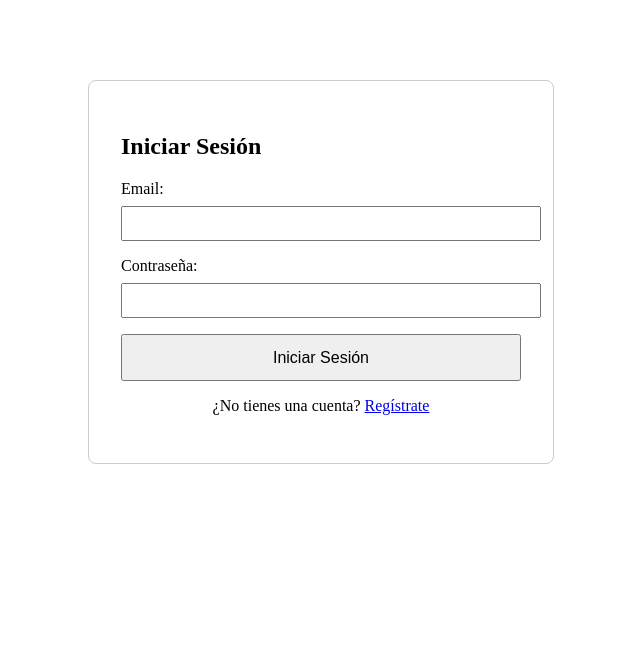
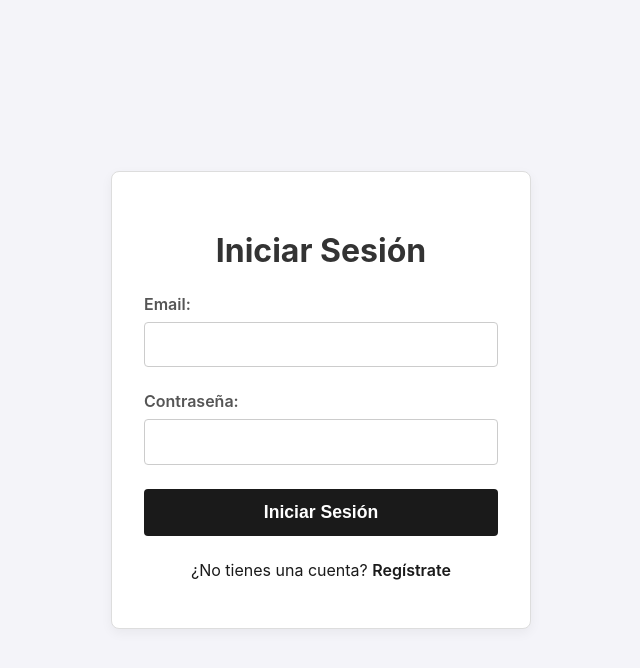
Before and after one commit to lautaromclaren/autopublicador-IA, a React (Vite) app in the folder frontend/: page /login in a window 1280 px wide. Shown: the top 668 px of the page, without its empty margins (319-959 px from the left). Built offline with nearby package versions, Linux system fonts and the light colour scheme; no server answers.

Commit message:
feat(ai): implementar seleccion de tono dinamico para generacion de contenido

```diff
--- /dev/null
+++ b/frontend/src/App.css
@@ -0,0 +1,27 @@
+/* src/App.css */
+
+/* Estilos base para una mejor tipografía y caja */
+body {
+  font-family: -apple-system, BlinkMacSystemFont, 'Segoe UI', Roboto, Helvetica, Arial, sans-serif;
+  margin: 0;
+  background-color: #ffffff;
+  color: #1a1a1a;
+}
+
+* {
+  box-sizing: border-box;
+}
+
+/* Contenedor principal de la aplicación */
+.main-container {
+  max-width: 900px; /* Un ancho máximo para el contenido en escritorios */
+  margin: 0 auto; /* Centra el contenedor */
+  padding: 2rem;
+}
+
+/* Media Query para pantallas pequeñas */
+@media (max-width: 768px) {
+  .main-container {
+    padding: 1rem; /* Reduce el padding en móviles para más espacio */
+  }
+}
--- a/frontend/src/App.jsx
+++ b/frontend/src/App.jsx
@@ -2,24 +2,24 @@
 
 import Header from './components/Header.jsx';
 import GeneratorForm from './components/GeneratorForm.jsx';
-import { useAuth } from './context/AuthContext.jsx'; // <-- Usamos el hook
+import { useAuth } from './context/AuthContext.jsx';
+import './App.css'; // Importamos los estilos globales
 
 function App() {
-  const { user } = useAuth(); // Obtenemos la información del usuario
+  const { user } = useAuth();
 
   return (
     <div>
       <Header />
 
-      <main style={{ padding: '2rem' }}>
-        {/* Mostramos un saludo personalizado si tenemos los datos del usuario */}
+      <main className="main-container">
         <h1>Bienvenido al Panel, {user ? user.email : 'Usuario'}!</h1>
         <p>Desde aquí podrás gestionar y automatizar todo tu contenido.</p>
 
         <GeneratorForm />
       </main>
     </div>
-  )
+  );
 }
 
 export default App;
--- /dev/null
+++ b/frontend/src/pages/AuthPages.css
@@ -0,0 +1,95 @@
+/* src/pages/AuthPages.css */
+
+.auth-container {
+  display: flex;
+  justify-content: center;
+  align-items: center;
+  min-height: 100vh; /* Ocupa toda la altura de la pantalla */
+  padding: 1rem;
+  background-color: #f4f4f9; /* Un fondo suave */
+}
+
+.auth-form-wrapper {
+  width: 100%;
+  max-width: 420px; /* Ancho máximo en escritorios */
+  padding: 2rem;
+  background-color: white;
+  border: 1px solid #ddd;
+  border-radius: 8px;
+  box-shadow: 0 4px 12px rgba(0, 0, 0, 0.05);
+}
+
+.auth-form-wrapper h2 {
+  text-align: center;
+  margin-bottom: 1.5rem;
+  font-size: 2rem;
+  color: #333;
+}
+
+.form-group {
+  margin-bottom: 1.5rem;
+}
+
+.form-group label {
+  display: block;
+  margin-bottom: 0.5rem;
+  font-weight: 600;
+  color: #555;
+}
+
+.form-group input {
+  width: 100%;
+  padding: 0.8rem;
+  font-size: 1rem;
+  border: 1px solid #ccc;
+  border-radius: 4px;
+}
+
+.auth-button {
+  width: 100%;
+  padding: 0.8rem;
+  font-size: 1.1rem;
+  font-weight: 700;
+  color: white;
+  background-color: #1a1a1a;
+  border: none;
+  border-radius: 4px;
+  cursor: pointer;
+  transition: background-color 0.2s;
+}
+
+.auth-button:disabled {
+  background-color: #888;
+  cursor: not-allowed;
+}
+
+.auth-button:hover:not(:disabled) {
+  background-color: #444;
+}
+
+.auth-link {
+  margin-top: 1.5rem;
+  text-align: center;
+}
+
+.auth-link a {
+  color: #1a1a1a;
+  text-decoration: none;
+  font-weight: 600;
+}
+
+.auth-link a:hover {
+  text-decoration: underline;
+}
+
+.error-message {
+  color: #d93025;
+  margin-bottom: 1rem;
+  text-align: center;
+}
+
+.success-message {
+  color: #1e8e3e;
+  margin-bottom: 1rem;
+  text-align: center;
+}
--- a/frontend/src/pages/HistoryPage.jsx
+++ b/frontend/src/pages/HistoryPage.jsx
@@ -1,8 +1,9 @@
-// src/pages/HistoryPage.jsx - VERSIÓN CORRECTA Y LIMPIA
+// src/pages/HistoryPage.jsx
 
 import { useState, useEffect } from 'react';
 import { apiClient } from '../context/AuthContext';
-import Header from '../components/Header'; // La ruta correcta para Header es '../components/Header'
+import Header from '../components/Header';
+import '../App.css'; // Importamos los mismos estilos globales
 
 function HistoryPage() {
   const [history, setHistory] = useState([]);
@@ -28,7 +29,7 @@ function HistoryPage() {
   return (
     <div>
       <Header />
-      <main style={{ padding: '2rem' }}>
+      <main className="main-container">
         <h1>Tu Historial de Generaciones</h1>
 
         {isLoading && <p>Cargando historial...</p>}
--- a/frontend/src/pages/LoginPage.jsx
+++ b/frontend/src/pages/LoginPage.jsx
@@ -3,28 +3,24 @@
 import { useState } from 'react';
 import { useNavigate, Link } from 'react-router-dom';
 import { useAuth } from '../context/AuthContext';
+import './AuthPages.css'; // <-- 1. IMPORTAMOS NUESTRO CSS
 
 function LoginPage() {
   const [formData, setFormData] = useState({ email: '', password: '' });
   const [error, setError] = useState('');
   const [isLoading, setIsLoading] = useState(false);
   const navigate = useNavigate();
-  const { login } = useAuth(); // Obtenemos la nueva y potente función de login
+  const { login } = useAuth();
 
-  const handleChange = (e) => {
-    setFormData({ ...formData, [e.target.id]: e.target.value });
-  };
+  const handleChange = (e) => setFormData({ ...formData, [e.target.id]: e.target.value });
 
   const handleSubmit = async (event) => {
     event.preventDefault();
     setIsLoading(true);
     setError('');
-
     try {
-      // Llamamos a la función del contexto, que se encarga de TODO
       await login(formData.email, formData.password);
-      // Si login() no lanza un error, la autenticación fue exitosa
-      navigate('/'); // Ahora la navegación ocurre después de que el contexto se actualizó
+      navigate('/');
     } catch (err) {
       setError(err.response?.data?.message || 'Error al iniciar sesión.');
     } finally {
@@ -33,42 +29,36 @@ function LoginPage() {
   };
 
   return (
-    // ... el JSX del formulario se mantiene exactamente igual ...
-    <div style={{ maxWidth: '400px', margin: '5rem auto', padding: '2rem', border: '1px solid #ccc', borderRadius: '8px' }}>
+    // 2. APLICAMOS LAS NUEVAS CLASES CSS
+    <div className="auth-container">
+      <div className="auth-form-wrapper">
         <h2>Iniciar Sesión</h2>
         <form onSubmit={handleSubmit}>
-        <div style={{ marginBottom: '1rem' }}>
+          <div className="form-group">
             <label htmlFor="email">Email:</label>
             <input
-            type="email"
-            id="email"
-            value={formData.email}
-            onChange={handleChange}
-            style={{ width: '100%', padding: '0.5rem', marginTop: '0.5rem' }}
-            required
+              type="email" id="email" value={formData.email}
+              onChange={handleChange} required
             />
           </div>
-        <div style={{ marginBottom: '1rem' }}>
+          <div className="form-group">
             <label htmlFor="password">Contraseña:</label>
             <input
-            type="password"
-            id="password"
-            value={formData.password}
-            onChange={handleChange}
-            style={{ width: '100%', padding: '0.5rem', marginTop: '0.5rem' }}
-            required
+              type="password" id="password" value={formData.password}
+              onChange={handleChange} required
             />
           </div>
 
-        {error && <p style={{ color: 'red' }}>{error}</p>}
+          {error && <p className="error-message">{error}</p>}
 
-        <button type="submit" disabled={isLoading} style={{ width: '100%', padding: '0.8rem', fontSize: '1rem' }}>
+          <button type="submit" disabled={isLoading} className="auth-button">
             {isLoading ? 'Iniciando...' : 'Iniciar Sesión'}
           </button>
         </form>
-      <p style={{ marginTop: '1rem', textAlign: 'center' }}>
+        <p className="auth-link">
           ¿No tienes una cuenta? <Link to="/register">Regístrate</Link>
         </p>
+      </div>
     </div>
   );
 }
--- a/frontend/src/pages/RegisterPage.jsx
+++ b/frontend/src/pages/RegisterPage.jsx
@@ -2,7 +2,8 @@
 
 import { useState } from 'react';
 import { useNavigate, Link } from 'react-router-dom';
-import { useAuth } from '../context/AuthContext'; // Importamos el hook
+import { useAuth } from '../context/AuthContext';
+import './AuthPages.css'; // <-- 1. IMPORTAMOS EL MISMO ARCHIVO CSS
 
 function RegisterPage() {
   const [formData, setFormData] = useState({ email: '', password: '' });
@@ -10,20 +11,16 @@ function RegisterPage() {
   const [success, setSuccess] = useState('');
   const [isLoading, setIsLoading] = useState(false);
   const navigate = useNavigate();
-  const { register } = useAuth(); // Obtenemos la nueva función 'register'
+  const { register } = useAuth();
 
-  const handleChange = (e) => {
-    setFormData({ ...formData, [e.target.id]: e.target.value });
-  };
+  const handleChange = (e) => setFormData({ ...formData, [e.target.id]: e.target.value });
 
   const handleSubmit = async (event) => {
     event.preventDefault();
     setIsLoading(true);
     setError('');
     setSuccess('');
-
     try {
-      // Llamamos a la función del contexto, que usa la URL correcta de Render
       await register(formData.email, formData.password);
       setSuccess('¡Usuario registrado con éxito! Redirigiendo al login...');
       setTimeout(() => navigate('/login'), 2000);
@@ -35,44 +32,37 @@ function RegisterPage() {
   };
 
   return (
-    // ... el JSX del formulario se mantiene exactamente igual ...
-    <div style={{ maxWidth: '400px', margin: '5rem auto', padding: '2rem', border: '1px solid #ccc', borderRadius: '8px' }}>
+    // 2. APLICAMOS LAS MISMAS CLASES CSS PARA CONSISTENCIA
+    <div className="auth-container">
+      <div className="auth-form-wrapper">
         <h2>Crear Cuenta</h2>
         <form onSubmit={handleSubmit}>
-        <div style={{ marginBottom: '1rem' }}>
+          <div className="form-group">
             <label htmlFor="email">Email:</label>
             <input
-            type="email"
-            id="email"
-            value={formData.email}
-            onChange={handleChange}
-            style={{ width: '100%', padding: '0.5rem', marginTop: '0.5rem' }}
-            required
+              type="email" id="email" value={formData.email}
+              onChange={handleChange} required
             />
           </div>
-        <div style={{ marginBottom: '1rem' }}>
+          <div className="form-group">
             <label htmlFor="password">Contraseña:</label>
             <input
-            type="password"
-            id="password"
-            value={formData.password}
-            onChange={handleChange}
-            style={{ width: '100%', padding: '0.5rem', marginTop: '0.5rem' }}
-            required
-            minLength="6"
+              type="password" id="password" value={formData.password}
+              onChange={handleChange} required minLength="6"
             />
           </div>
 
-        {error && <p style={{ color: 'red' }}>{error}</p>}
-        {success && <p style={{ color: 'green' }}>{success}</p>}
+          {error && <p className="error-message">{error}</p>}
+          {success && <p className="success-message">{success}</p>}
 
-        <button type="submit" disabled={isLoading} style={{ width: '100%', padding: '0.8rem', fontSize: '1rem' }}>
+          <button type="submit" disabled={isLoading} className="auth-button">
             {isLoading ? 'Registrando...' : 'Registrarse'}
           </button>
         </form>
-      <p style={{ marginTop: '1rem', textAlign: 'center' }}>
+        <p className="auth-link">
           ¿Ya tienes una cuenta? <Link to="/login">Inicia Sesión</Link>
         </p>
+      </div>
     </div>
   );
 }
```
Also changed, not shown: frontend/src/components/GeneratorForm.css (added, +90 -0 lines), frontend/src/components/GeneratorForm.jsx (+35 -9 lines), 1 other file (tests, documents, lock files or other folders). Lines whose indentation alone changed are shown as unchanged.
